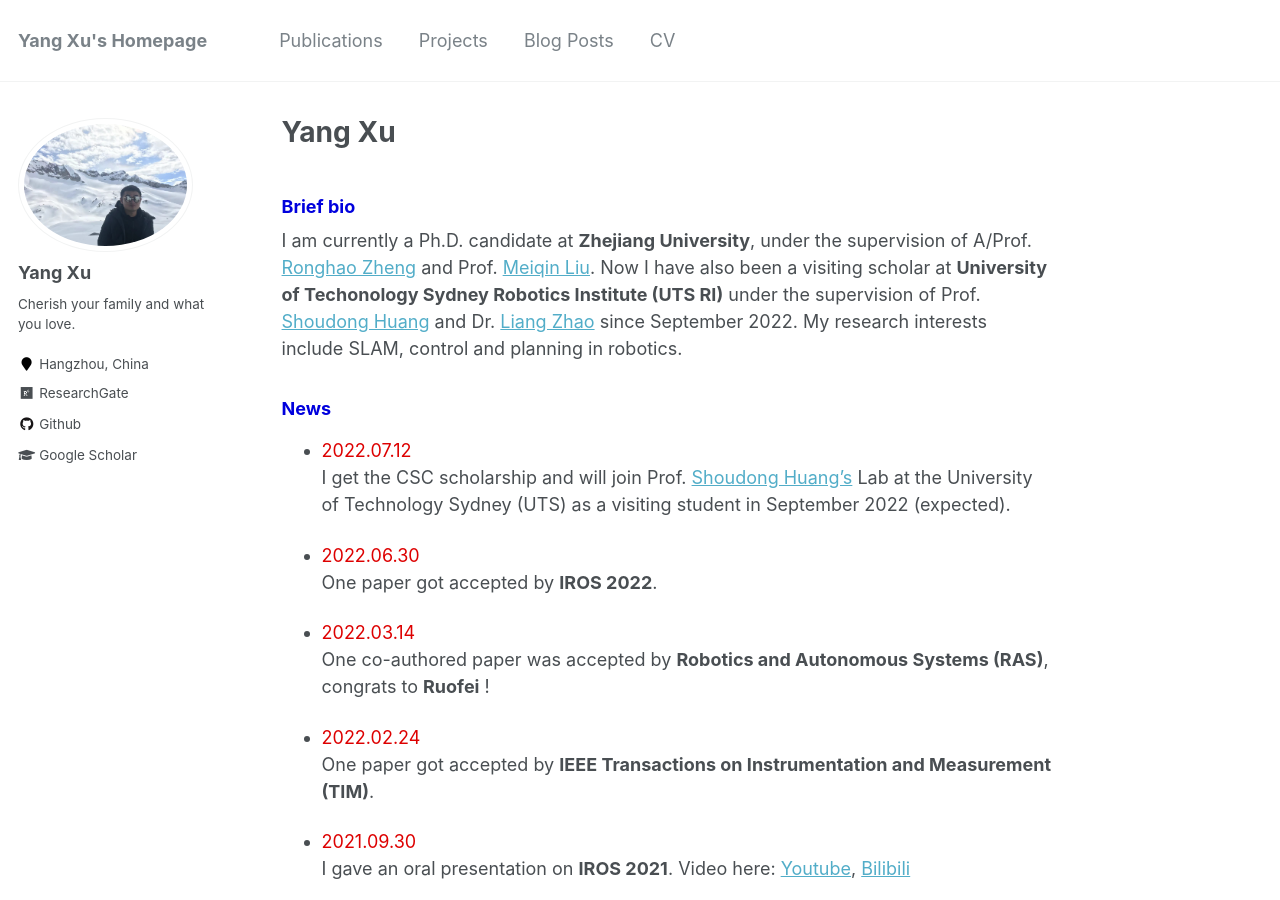
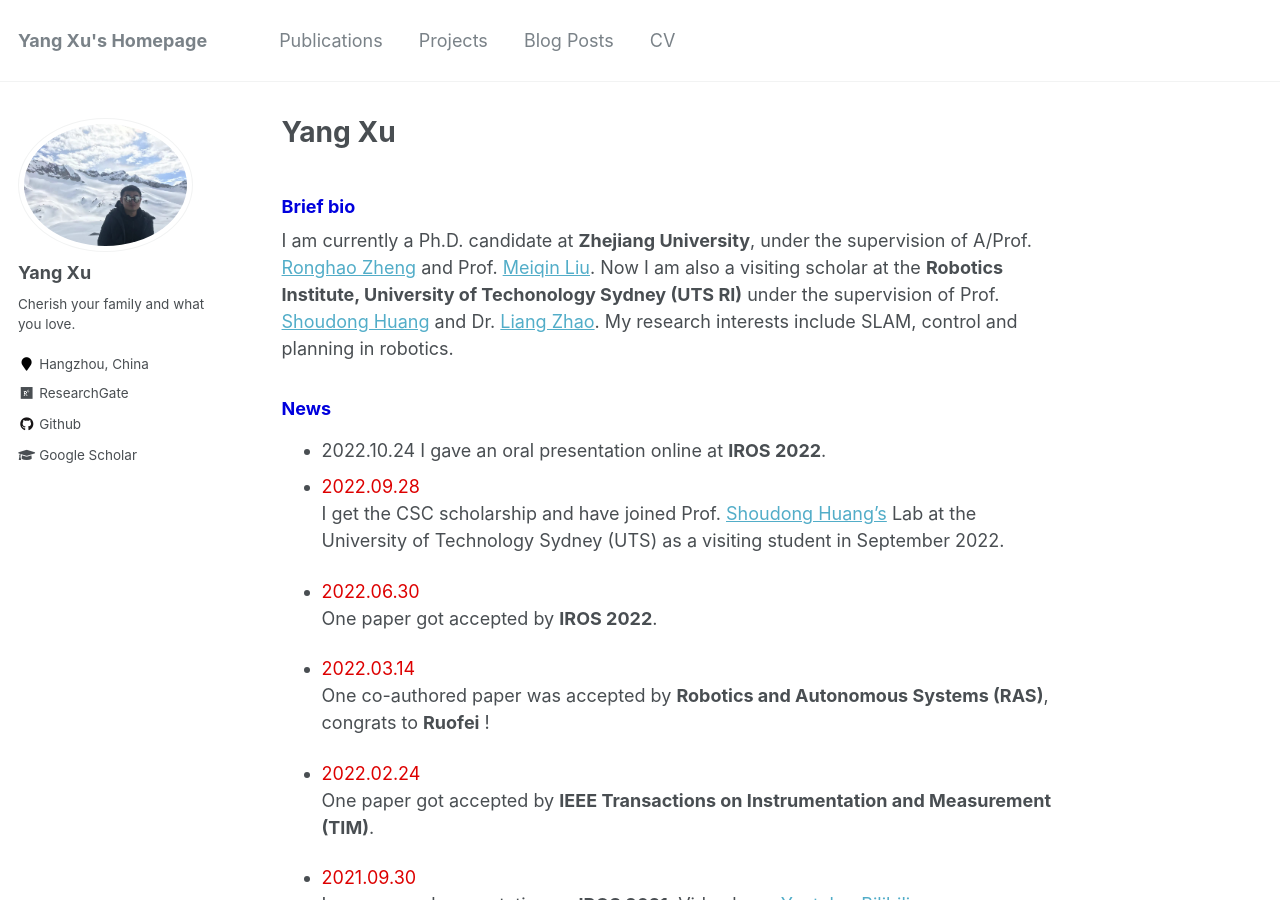
Before and after one commit to Shepherd-Gregory/Shepherd-Gregory.github.io, a Jekyll site: the page built from _pages/about.md, in a window 1280 px wide and 900 px high. Built offline with Jekyll 4.4.1, drawn with Linux system fonts in a browser that asks for light colours; some of the changed text lies outside the part shown.

Commit message:
update profile

```diff
--- a/_pages/about.md
+++ b/_pages/about.md
@@ -10,11 +10,12 @@ redirect_from:
 
 ### <font color="#0000dd">Brief bio</font>
 
-I am currently a Ph.D. candidate at **Zhejiang University**, under the supervision of A/Prof. [Ronghao Zheng](https://person.zju.edu.cn/ronghaozheng) and Prof. [Meiqin Liu](https://person.zju.edu.cn/mliu). Now I have also been a visiting scholar at **University of Techonology Sydney Robotics Institute (UTS RI)** under the supervision of Prof. [Shoudong Huang](https://www.uts.edu.au/staff/shoudong.huang) and Dr. [Liang Zhao](https://profiles.uts.edu.au/Liang.Zhao) since September 2022. My research interests include SLAM, control and planning in robotics.
+I am currently a Ph.D. candidate at **Zhejiang University**, under the supervision of A/Prof. [Ronghao Zheng](https://person.zju.edu.cn/ronghaozheng) and Prof. [Meiqin Liu](https://person.zju.edu.cn/mliu). Now I am also a visiting scholar at the **Robotics Institute, University of Techonology Sydney (UTS RI)** under the supervision of Prof. [Shoudong Huang](https://www.uts.edu.au/staff/shoudong.huang) and Dr. [Liang Zhao](https://profiles.uts.edu.au/Liang.Zhao). My research interests include SLAM, control and planning in robotics.
 
 ### <font color="#0000dd">News</font>
 
-- <font color="#dd0000">2022.07.12</font> I get the CSC scholarship and will join Prof. [Shoudong Huang's](https://www.uts.edu.au/staff/shoudong.huang) Lab at the University of Technology Sydney (UTS) as a visiting student in September 2022 (expected).
+- 2022.10.24 I gave an oral presentation online at **IROS 2022**.
+- <font color="#dd0000">2022.09.28</font> I get the CSC scholarship and have joined Prof. [Shoudong Huang's](https://www.uts.edu.au/staff/shoudong.huang) Lab at the University of Technology Sydney (UTS) as a visiting student in September 2022.
 - <font color="#dd0000">2022.06.30</font> One paper got accepted by **IROS 2022**.
 - <font color="#dd0000">2022.03.14</font> One co-authored paper was accepted by **Robotics and Autonomous Systems (RAS)**, congrats to **Ruofei** !
 - <font color="#dd0000">2022.02.24</font> One paper got accepted by **IEEE Transactions on Instrumentation and Measurement (TIM)**.
```
Also changed, not shown: other parts of _pages/about.md (+1 -0 lines).
